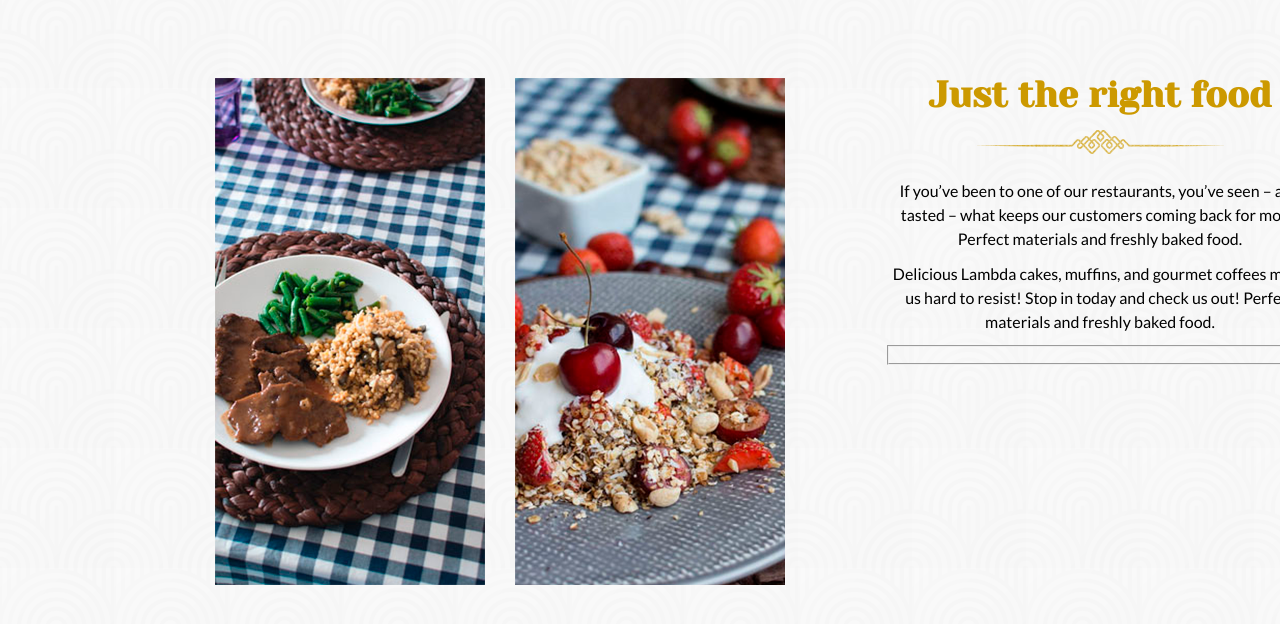
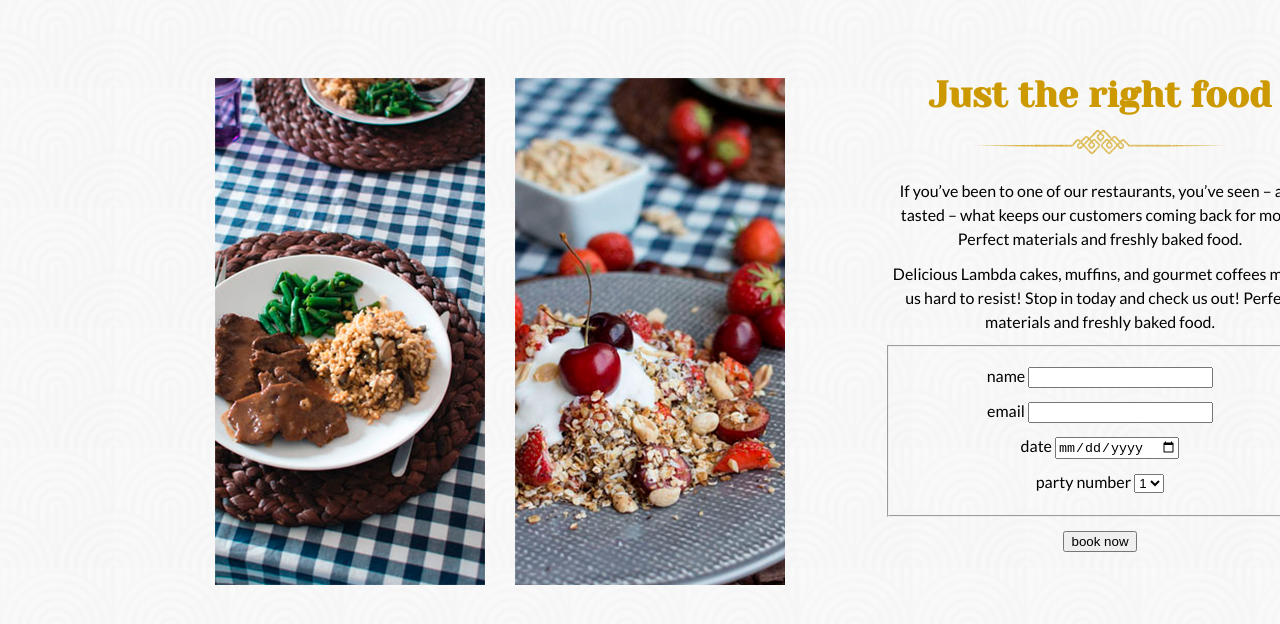
Before and after one commit to Leamhein/new-markup-1, a plain HTML site: page index.html in a window 1280 px wide. Shown: the part 3992-4616 px from the top of the page. Drawn offline with Linux system fonts and the light colour scheme; a web font is replaced by a local one.

Commit message:
Add form without styles

```diff
--- a/index.html
+++ b/index.html
@@ -215,7 +215,26 @@
                     <p>If you’ve been to one of our restaurants, you’ve seen – and tasted – what keeps our customers coming back for more. Perfect materials and freshly baked food.</p>
                     <p>Delicious Lambda cakes, muffins, and gourmet coffees make us hard to resist! Stop in today and check us out! Perfect materials and freshly baked food.</p>
                     <form class="booking-form">
-                        <fieldset></fieldset>
+                        <fieldset class="customer-info">
+                            <p><label for="name">name</label>
+                                <input type="text" id="name"></p>
+                            <p><label for="email">email</label>
+                                <input type="email" id="email"></p>
+                            <p><label for="date">date</label>
+                                <input type="date" id="date"></p>
+                            <p><label>party number</label>
+                                <select>
+                                    <option>1</option>
+                                    <option>2</option>
+                                    <option>3</option>
+                                    <option>4</option>
+                                    <option>5</option>
+                                    <option>6</option>
+                                    <option>7</option>
+                                </select>
+                            </p>
+                        </fieldset>
+                        <p><input type="submit" value="book now"></p>
                     </form>
                 </article>
             </div>
```
